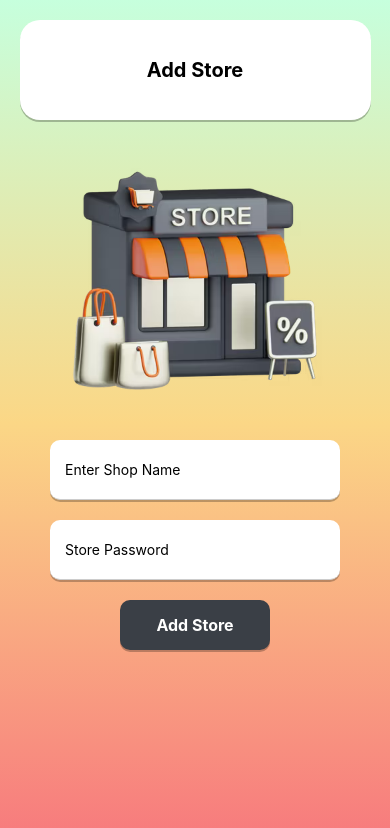
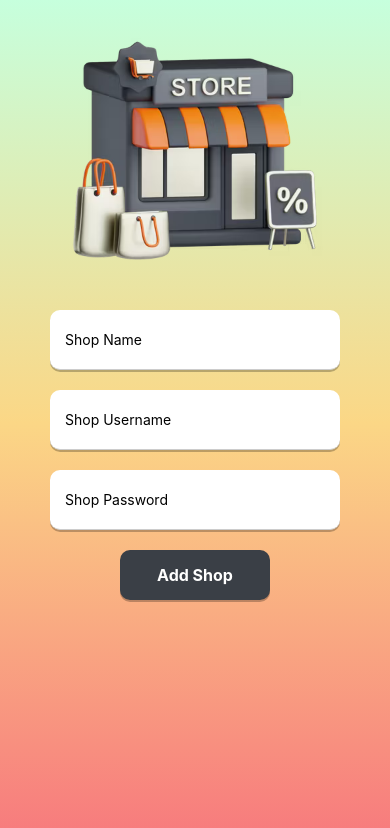
Before and after one commit to ibnTofajjal/x-sell-admin, a React Native app: screen /AddShopScreen in a window 390 px wide. Shown: the top 828 px of the page. Built offline with nearby package versions, Linux system fonts and the light colour scheme.

Commit message:
add shop

```diff
--- a/App.js
+++ b/App.js
@@ -1,5 +1,5 @@
 import * as React from "react";
-import { View, Text } from "react-native";
+
 import { NavigationContainer } from "@react-navigation/native";
 import { createNativeStackNavigator } from "@react-navigation/native-stack";
 
@@ -22,6 +22,7 @@ function App() {
         <Stack.Screen name="AddShopScreen" component={AddShopScreen} />
         <Stack.Screen name="AddProductScreen" component={AddProductScreen} />
         <Stack.Screen name="AddStockScreen" component={AddStockScreen} />
+
         <Stack.Screen
           name="AvailableStockScreen"
           component={AvailableStockScreen}
@@ -36,5 +37,3 @@ function App() {
 }
 
 export default App;
-
-// https://snack.expo.dev/
--- a/src/screens/AddScreen.js
+++ b/src/screens/AddScreen.js
@@ -7,12 +7,12 @@ import {
   View,
 } from "react-native";
 import React from "react";
-// import { BlurView } from "@react-native-community/blur";
+
 import { LinearGradient } from "expo-linear-gradient";
 import { SafeAreaView } from "react-native-safe-area-context";
 import { Colors } from "../ui/Theme";
+import MyButton from "../components/MyButton";
 import MyTitle from "../components/MyTitle";
-import MyButton from "../components/MyButton";
 
 const AddScreen = ({ navigation }) => {
   return (
@@ -23,7 +23,6 @@ const AddScreen = ({ navigation }) => {
       <SafeAreaView>
         <ScrollView>
           <View style={styles.container}>
-            {/* <MyTitle title={"What's On Your Mind?"} /> */}
             <View style={styles.categoriesContainer}>
               <Pressable style={styles.elementsContainer}>
                 <Image
@@ -33,7 +32,7 @@ const AddScreen = ({ navigation }) => {
                 <MyButton
                   customTextStyle={{ color: "black" }}
                   customStyle={styles.titleContainer}
-                  title={"Add Store"}
+                  title={"Create Shop"}
                   onPress={() => navigation.navigate("AddShopScreen")}
                 />
               </Pressable>
--- a/src/screens/AddShop.js
+++ b/src/screens/AddShop.js
@@ -1,14 +1,46 @@
-import { Image, ScrollView, StyleSheet, Text, View } from "react-native";
-import React from "react";
+import React, { useState } from "react";
+
+import { Alert, Image, ScrollView, StyleSheet, Text, View } from "react-native";
 import { SafeAreaView } from "react-native-safe-area-context";
 import { LinearGradient } from "expo-linear-gradient";
-import MyTitle from "../components/MyTitle";
-import AddComponent from "../components/AddComponent";
+
 import { Colors } from "../ui/Theme";
 import MyInput from "../components/MyInput";
 import MyButton from "../components/MyButton";
 
 const AddShopScreen = () => {
+  const [fullName, setFullName] = useState("");
+  const [username, setUsername] = useState("");
+  const [password, setPassword] = useState("");
+
+  const createUser = async () => {
+    try {
+      const response = await fetch(
+        "http://173.82.175.143:3000/admin/create-user",
+        {
+          method: "POST",
+          headers: {
+            "Content-Type": "application/json",
+          },
+          body: JSON.stringify({
+            fullName,
+            username,
+            password,
+          }),
+        }
+      );
+
+      const result = await response.json();
+      if (result.status === "success") {
+        Alert.alert("Success", "User created successfully");
+      } else {
+        Alert.alert("Error", result.message);
+      }
+    } catch (error) {
+      Alert.alert("Error", error.message);
+    }
+  };
+
   return (
     <LinearGradient
       colors={[Colors.g1, Colors.g2, Colors.g3]}
@@ -17,22 +49,35 @@ const AddShopScreen = () => {
       <SafeAreaView>
         <ScrollView>
           <View style={styles.container}>
-            <MyTitle title={"Add Store"} />
             <View>
               <Image
                 source={require("../../assets/images/store.png")}
                 style={{ height: 300, width: 300, alignSelf: "center" }}
               />
               <MyInput
-                placeholder={"Enter Shop Name"}
+                placeholder={"Shop Name"}
                 customStyle={styles.inputStyle}
+                value={fullName}
+                onChangeText={(t) => setFullName(t)}
               />
               <MyInput
-                placeholder={"Store Password"}
+                placeholder={"Shop Username"}
                 customStyle={styles.inputStyle}
+                value={username}
+                onChangeText={(t) => setUsername(t)}
+              />
+              <MyInput
+                placeholder={"Shop Password"}
+                customStyle={styles.inputStyle}
+                value={password}
+                onChangeText={(t) => setPassword(t)}
               />
             </View>
-            <MyButton title={"Add Store"} customStyle={styles.buttonStyle} />
+            <MyButton
+              onPress={createUser}
+              title={"Add Shop"}
+              customStyle={styles.buttonStyle}
+            />
           </View>
         </ScrollView>
       </SafeAreaView>
--- a/src/screens/AddStockScreen.js
+++ b/src/screens/AddStockScreen.js
@@ -1,32 +1,21 @@
 import { ScrollView, StyleSheet, Text, View } from "react-native";
-import React, { useState } from "react";
+import React from "react";
 import { SafeAreaView } from "react-native-safe-area-context";
 import { LinearGradient } from "expo-linear-gradient";
-import DropDownPicker from "react-native-dropdown-picker";
-import MyTitle from "../components/MyTitle";
 import { Colors } from "../ui/Theme";
-import MyButton from "../components/MyButton";
 
-const AddStockScreen = ({ navigation }) => {
-  const [open, setOpen] = useState(false);
-  const [value, setValue] = useState(null);
-  const [items, setItems] = useState([
-    { label: "Apple", value: "apple" },
-    { label: "Banana", value: "banana" },
-  ]);
-
+const AddStockScreen = () => {
   return (
     <LinearGradient
       colors={[Colors.g1, Colors.g2, Colors.g3]}
       style={{ flex: 1 }}
     >
       <SafeAreaView>
-        <MyTitle title={"Add Stock"} />
-        <MyButton
-          title={"Back To Home"}
-          onPress={navigation.navigate("AddScreen")}
-        />
-        <View style={styles.dropdownStyle}></View>
+        <ScrollView>
+          <View style={styles.container}>
+            <Text>Add Stock Screen</Text>
+          </View>
+        </ScrollView>
       </SafeAreaView>
     </LinearGradient>
   );
@@ -35,14 +24,9 @@ const AddStockScreen = ({ navigation }) => {
 export default AddStockScreen;
 
 const styles = StyleSheet.create({
-  dropdownStyle: {
-    backgroundColor: "#fafafa",
-    width: 200,
-    alignSelf: "center",
-    //
+  container: {
     flex: 1,
-    flexDirection: "row",
-    flexWrap: "wrap",
-    justifyContent: "space-around",
+    alignItems: "center",
+    justifyContent: "center",
   },
 });
--- a/src/screens/LoginScreen.js
+++ b/src/screens/LoginScreen.js
@@ -11,9 +11,6 @@ const LoginScreen = ({ navigation }) => {
   const [password, setPassword] = useState("");
 
   const handleLogin = () => {
-    console.log("admin".length === username.length);
-    console.log("admin".length === password.length);
-
     fetch("http://173.82.175.143:3000/admin/login", {
       method: "POST",
       headers: {
@@ -26,7 +23,6 @@ const LoginScreen = ({ navigation }) => {
     })
       .then((response) => response.json())
       .then((data) => {
-        console.log(data);
         if (data.status === "success") {
           navigation.navigate("AddScreen");
         } else {
@@ -59,7 +55,7 @@ const LoginScreen = ({ navigation }) => {
           <MyInput
             placeholder={"Password"}
             customStyle={styles.inputStyle}
-            // secureTextEntry={true}
+            secureTextEntry={true}
             value={password}
             onChangeText={(t) => setPassword(t)}
           />
```
Also changed, not shown: 1 other file (tests, documents, lock files or other folders).
